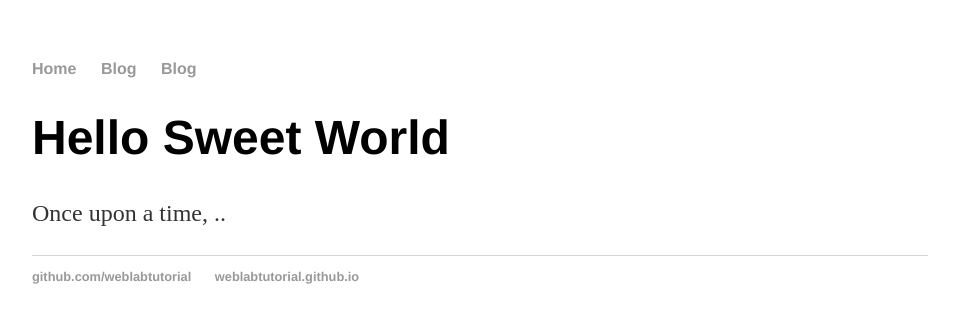
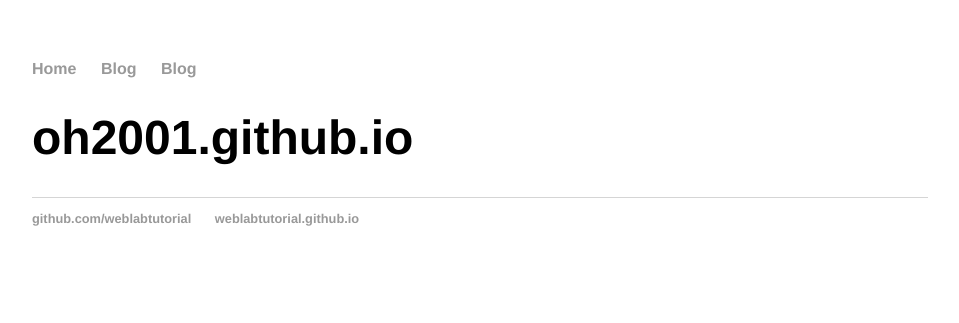
Before and after one commit to oh2001/oh2001.github.io, a Jekyll site: the page built from index.html, in a window 1280 px wide. Shown: the top 323 px of the page, without its empty margins (160-1119 px from the left). Built offline with Jekyll 4.4.1, drawn with Linux system fonts in a browser that asks for light colours.

Commit message:
Update index.html

```diff
--- a/index.html
+++ b/index.html
@@ -3,6 +3,6 @@ layout: default
 title: Web Programming
 ---
 <div class="blurb">
-          <h1>Hello Sweet World</h1>
-          <p>Once upon a time, ..</p>
+          <h1>oh2001.github.io</h1>
+
 </div>
```
